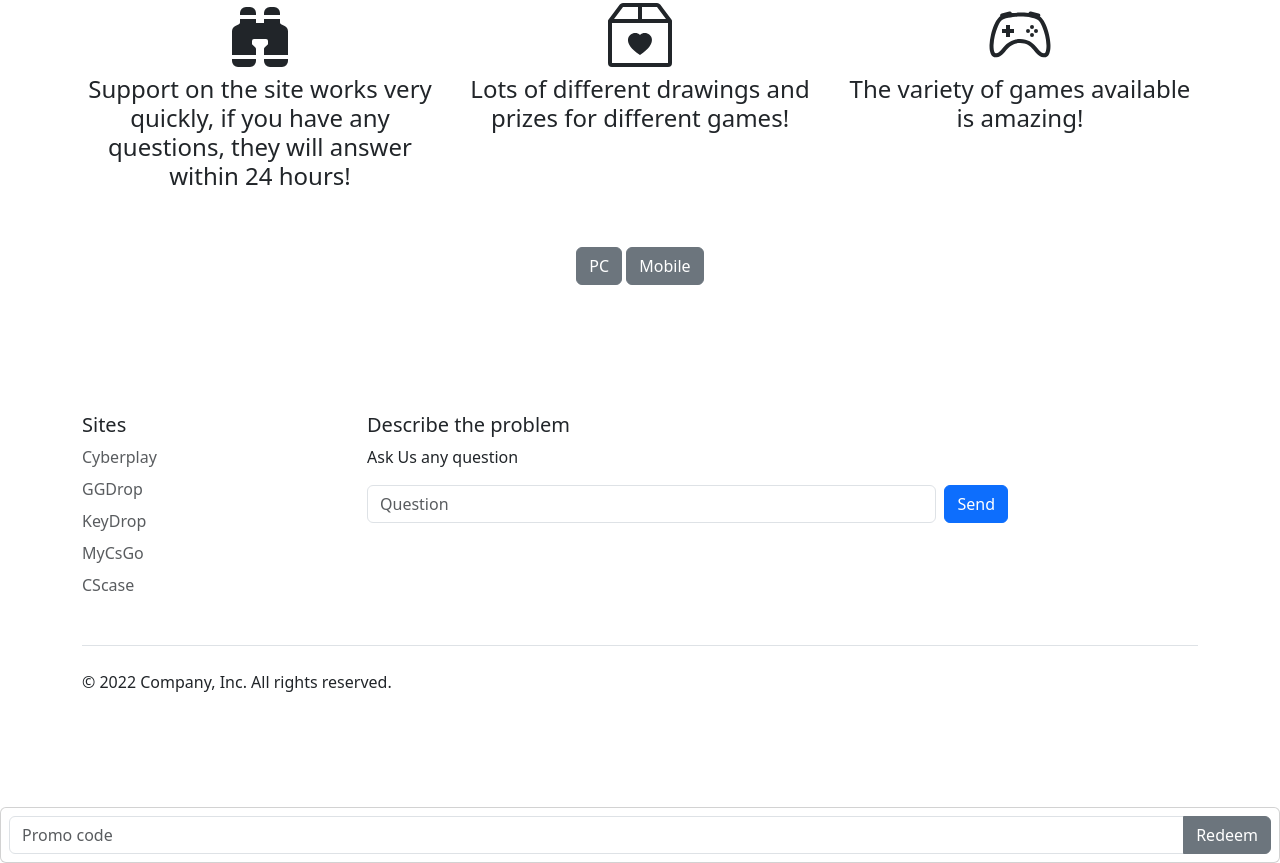
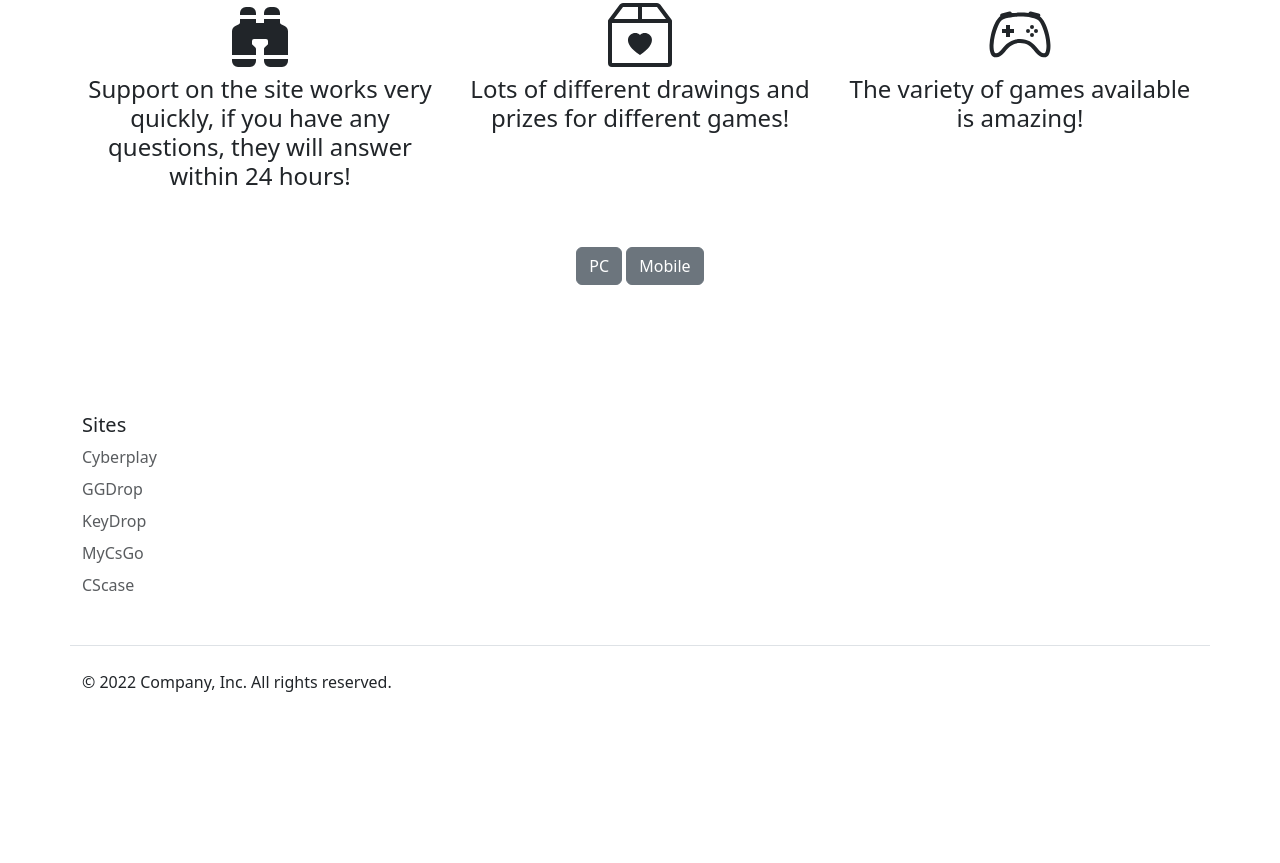
Before and after one commit to Licases/checksite, a plain HTML site: page index.html in a window 1280 px wide. Shown: the part 1623-2486 px from the top of the page. After the commit the page ends 2430 px from the top, so only its background shows below. Drawn offline with nearby package versions, Linux system fonts and the light colour scheme.

Commit message:
Add files via upload

```diff
--- a/index.html
+++ b/index.html
@@ -239,19 +239,6 @@
                 </div>
 
 
-                <div class="col-md-7 offset-md-1 mb-5">
-                  <form>
-                    <h5>Describe the problem</h5>
-                    <p>Ask Us any question</p>
-                    <div class="d-flex flex-column flex-sm-row w-100 gap-2">
-                      <label for="newsletter1" class="visually-hidden">Question</label>
-                      <input id="newsletter1" type="text" class="form-control" placeholder="Question">
-                      <button class="btn btn-primary" type="button">Send</button>
-                    </div>
-                  </form>
-                </div>
-              </div>
-
               <div class="d-flex flex-column flex-sm-row justify-content-between py-4 my-4 border-top">
                 <p>&copy; 2022 Company, Inc. All rights reserved.</p>
                 <ul class="list-unstyled d-flex">
@@ -266,14 +253,6 @@
         <!-- Конец Footer -->
 
 
-        <!-- Промокод -->
-        <div class="card p-2">
-            <div class="input-group">
-              <input type="text" class="form-control" placeholder="Promo code">
-              <button type="submit" class="yt-icon-button btn btn-secondary">Redeem</button>
-            </div>
-        </div>
-        <!--Конец Промокод -->
     </main>
 
 
```
